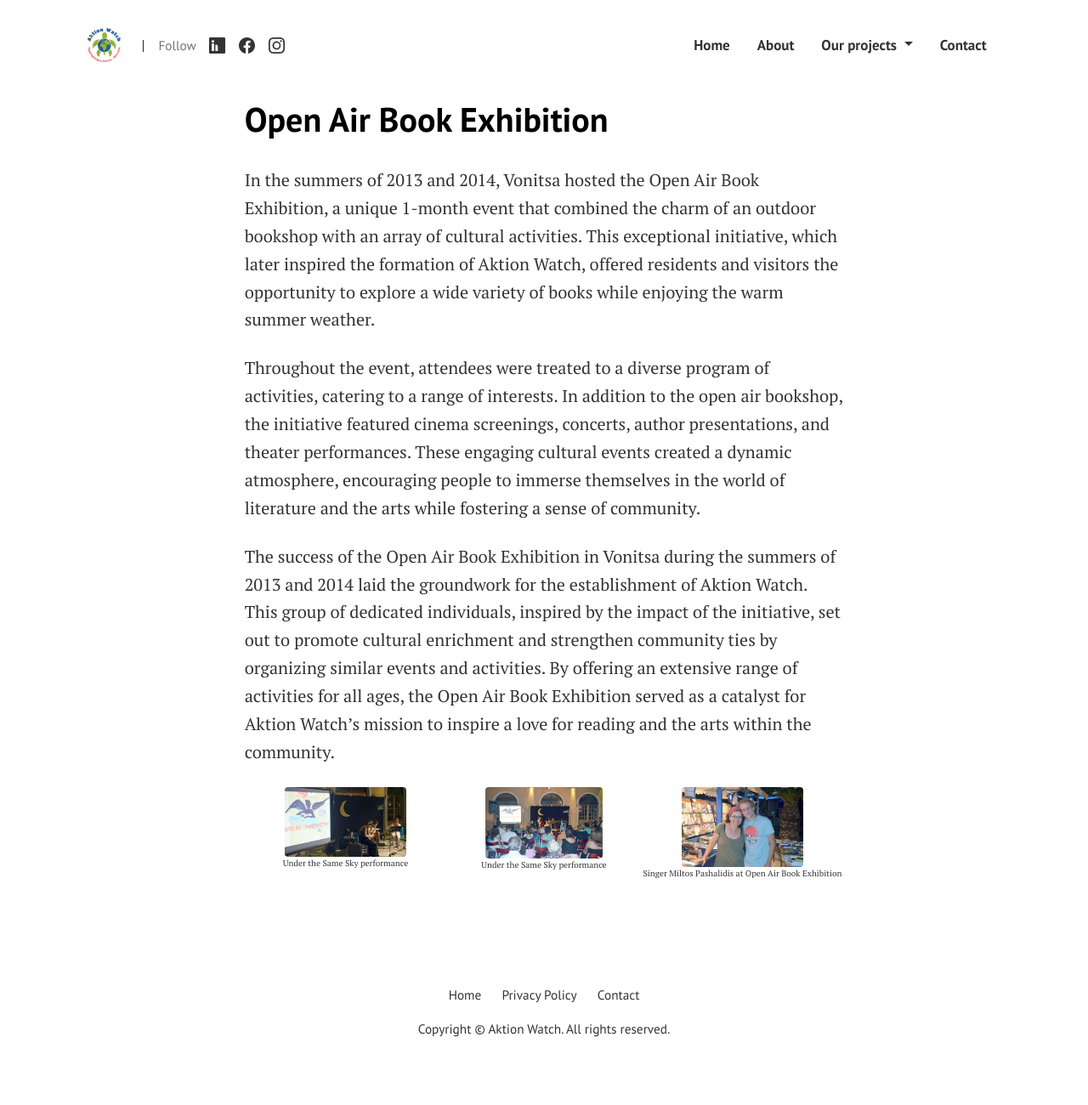
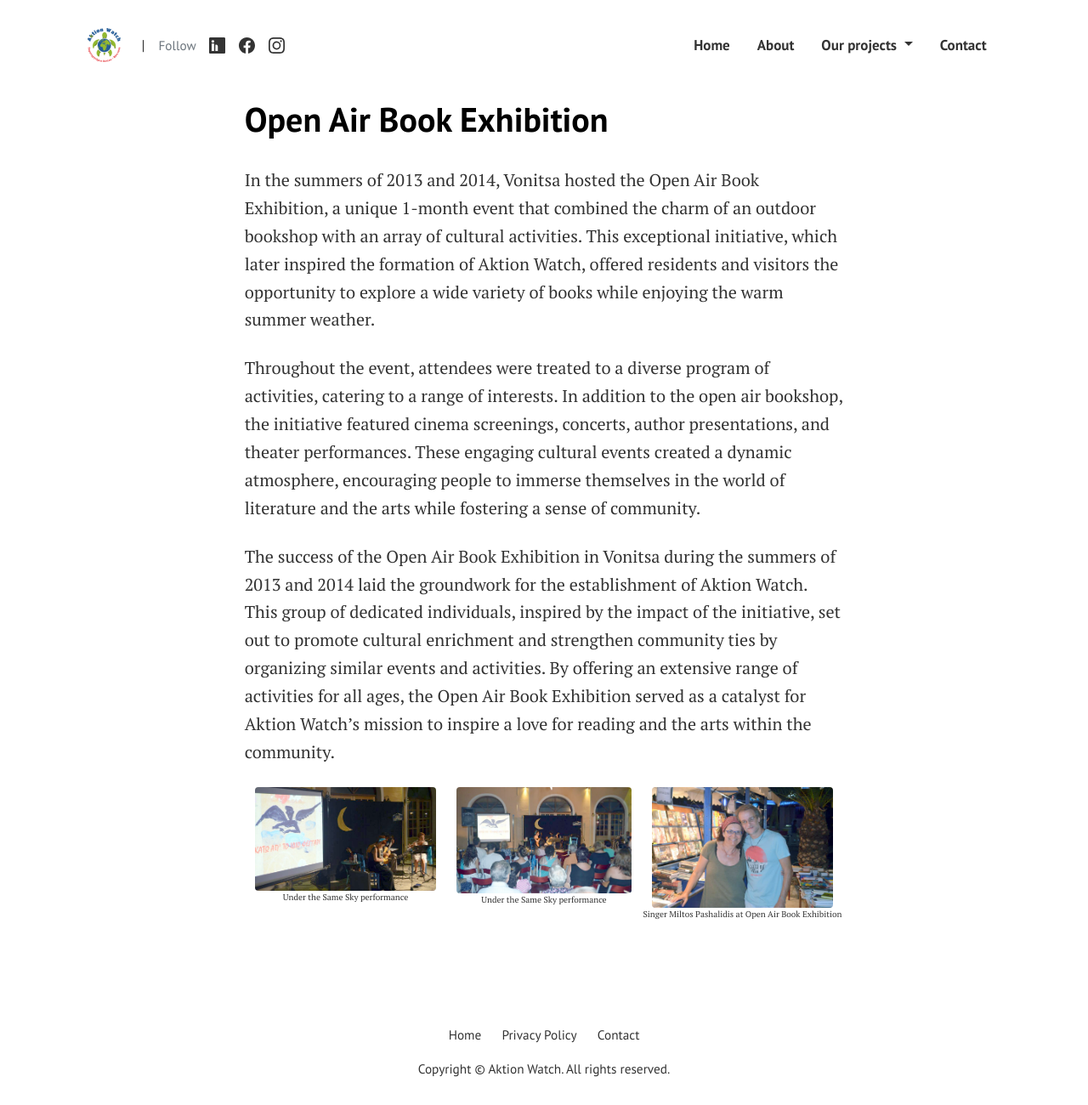
Before and after one commit to aktionwatch/aktionwatch.github.io, a Jekyll site: the page built from pages/openair.md, in a window 1280 px wide and 1300 px high. Shown: the whole window at 85% size. Built offline with Jekyll 4.4.1, drawn with Linux system fonts in a browser that asks for light colours.

Commit message:
img resize

```diff
--- a/pages/openair.md
+++ b/pages/openair.md
@@ -12,19 +12,19 @@
 
 <div style="display: flex; justify-content: space-around;">
   <div style="text-align: center;">
-     <img src="{{ site.baseurl }}/assets/images/openair1.png" alt="Open Air Book Exhibition" style="width: 60%;" />
+     <img src="{{ site.baseurl }}/assets/images/openair1.png" alt="Open Air Book Exhibition" style="width: 90%;" />
     <p style="font-size: 10px;">
       Under the Same Sky performance
     </p>
   </div>
   <div style="text-align: center;">
-       <img src="{{ site.baseurl }}/assets/images/openair2.png" alt="Link 2 Image" style="width: 60%;" />
+       <img src="{{ site.baseurl }}/assets/images/openair2.png" alt="Link 2 Image" style="width: 90%;" />
     <p style="font-size: 10px;">
       Under the Same Sky performance
     </p>
   </div>
     <div style="text-align: center;">
-        <img src="{{ site.baseurl }}/assets/images/openair3.png" alt="Open Air Book Exhibition" style="width: 60%;" />
+        <img src="{{ site.baseurl }}/assets/images/openair3.png" alt="Open Air Book Exhibition" style="width: 90%;" />
     <p style="font-size: 10px;">
       Singer Miltos Pashalidis at Open Air Book Exhibition
     </p>
```
Also changed, not shown: 2 other files.
